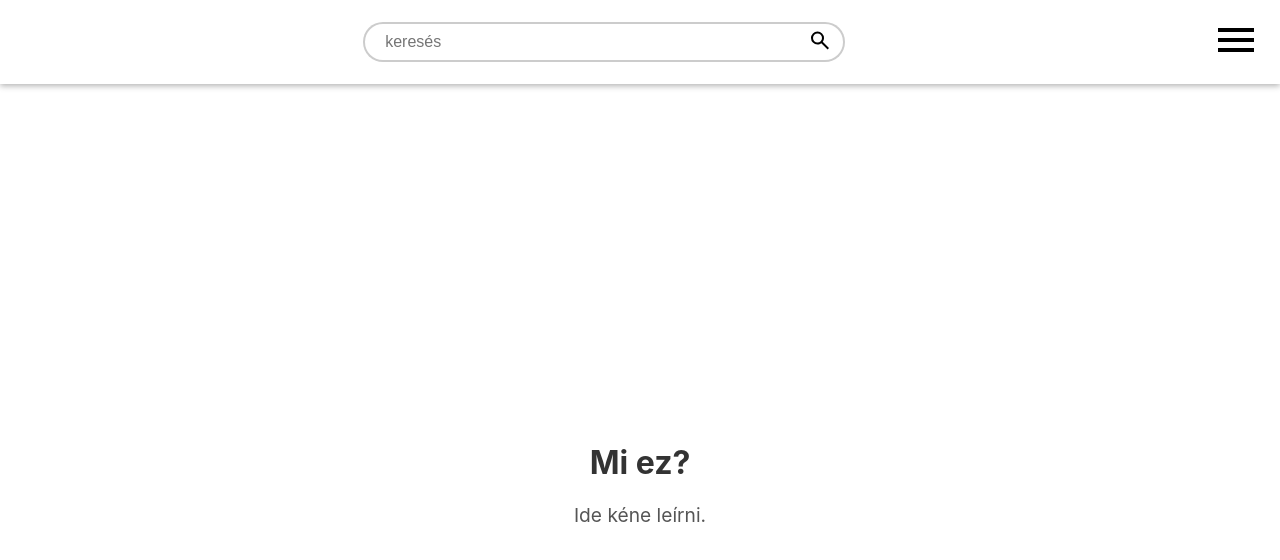
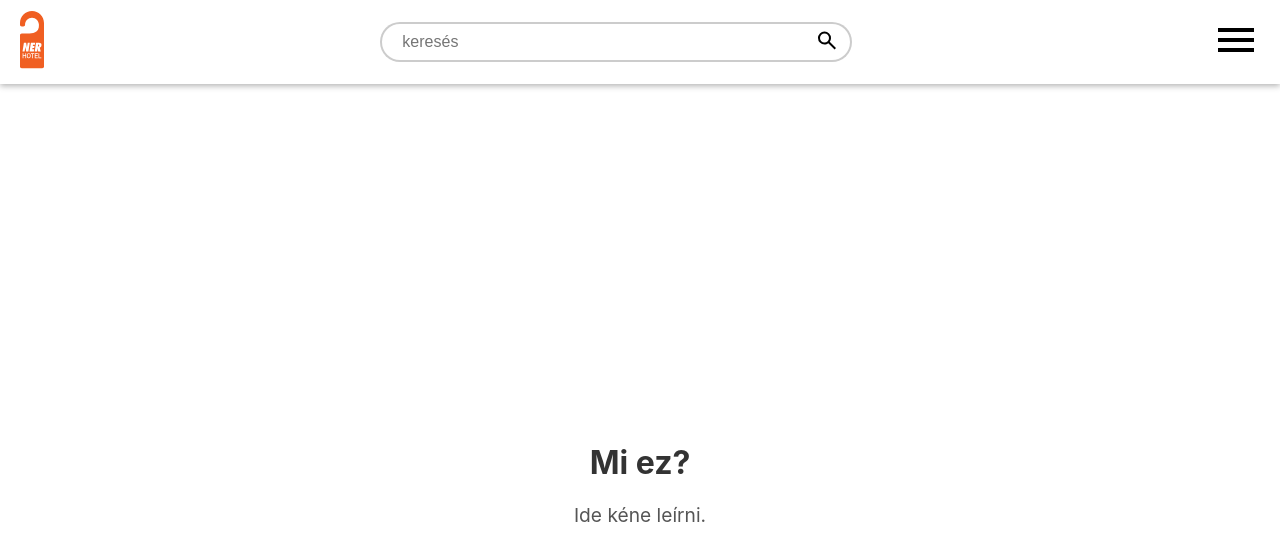
Before and after one commit to k-monitor/nyitott-onkormanyzat, a Next.js app: page /about in a window 1280 px wide. Shown: the top 560 px of the page. Built offline with nearby package versions, Linux system fonts and the light colour scheme.

Commit message:
add header logo

```diff
--- a/src/header/Header.js
+++ b/src/header/Header.js
@@ -5,7 +5,7 @@ import styles from "./Header.module.css";
 import Icon from "../components/ui/Icon";
 import ListIcon from "../../assets/menu-icon.svg";
 
-import logo from "../../assets/nh-logo.svg";
+import Logo from "../../assets/nh-logo.svg";
 import logoEn from "../../assets/nh-logo-en.svg";
 import { MapContext } from "../context";
 
@@ -37,22 +37,15 @@ const Header = (props) => {
     return (
         <header className={styles.header}>
             <div className={styles.logoContainer}>
-                {/* <SmartLink
-                    to="/"
+                <a
+                    href={config.prefix}
                     onClick={() => {
                         dispatch({ type: "TogglePopup", showPopup: false });
                     }}
                     className={styles.logo}
                 >
-                    <img
-                        src={resolvedLanguage === "hu" ? logo : logoEn}
-                        alt=""
-                        width="27"
-                        height="64"
-                        style={{ aspectRatio: "27 / 64" }}
-                        className={styles.logo}
-                    />
-                </SmartLink> */}
+                    <Logo/>
+                </a>
             </div>
             <div className={styles.searchContainer}>
                 <Search />
--- a/src/header/Header.module.css
+++ b/src/header/Header.module.css
@@ -21,6 +21,10 @@
 
 .logo {
     display: block;
+}
+
+.logoContainer {
+    width: 24px;
 }
 
 .searchContainer {
```
